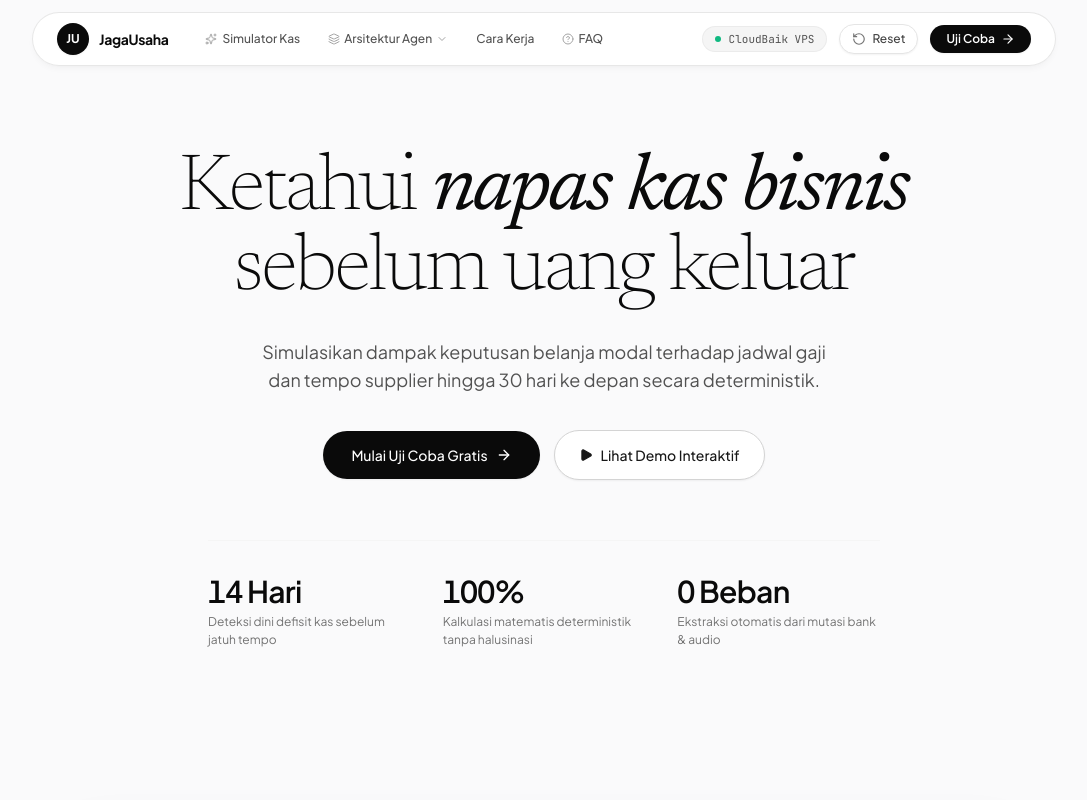
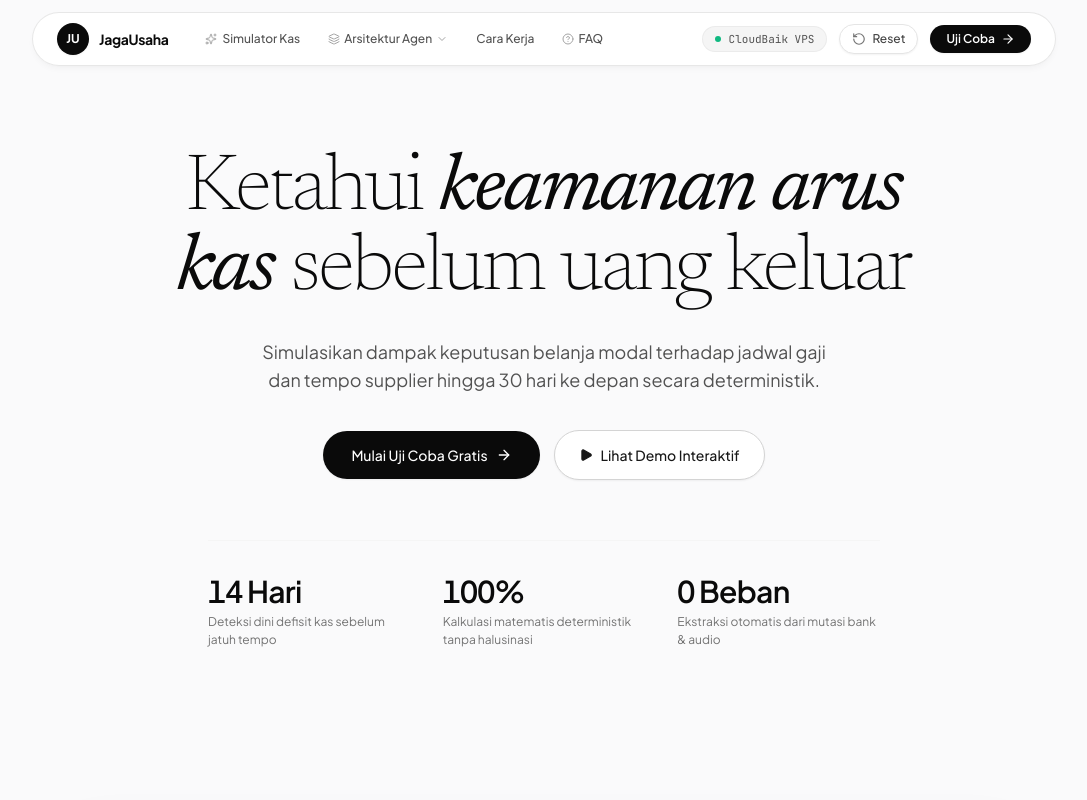
Before and after one commit to dimasdekka/jagausaha, a React (Vite) app in the folder frontend/: page / in a window 1280 px wide. Shown: the top 800 px of the page, without its empty margins (96-1183 px from the left). Built offline with nearby package versions, Linux system fonts and the light colour scheme; no server answers.

Commit message:
fix(copy): replace 'napas kas bisnis' with formal 'keamanan arus kas' in hero and CTA

```diff
--- a/frontend/src/components/FinalCTA.tsx
+++ b/frontend/src/components/FinalCTA.tsx
@@ -10,7 +10,7 @@ export const FinalCTA: React.FC<FinalCTAProps> = ({ onStart }) => {
     <section className="py-24 sm:py-36 bg-neutral-50/60 border-t border-neutral-100">
       <div className="max-w-4xl mx-auto px-4 sm:px-6 text-center space-y-7">
         <h2 className="font-serif font-extralight text-4xl sm:text-6xl lg:text-7xl tracking-[-0.03em] text-neutral-950 max-w-2xl mx-auto leading-[1.08] text-balance">
-          Jaga napas kas bisnis Anda mulai hari ini
+          Lindungi ketahanan arus kas usaha Anda mulai hari ini
         </h2>
 
         <p className="text-base sm:text-lg text-neutral-600 max-w-xl mx-auto leading-relaxed font-normal text-balance">
--- a/frontend/src/components/HeroSection.tsx
+++ b/frontend/src/components/HeroSection.tsx
@@ -11,7 +11,7 @@ export const HeroSection: React.FC<HeroSectionProps> = ({ onScrollToDemo }) => {
       <div className="max-w-4xl mx-auto px-4 sm:px-6 text-center space-y-7">
         {/* Headline */}
         <h1 className="font-serif font-extralight text-5xl sm:text-7xl lg:text-[80px] leading-[1.04] tracking-[-0.03em] text-neutral-950 max-w-3xl mx-auto text-balance">
-          Ketahui <span className="italic font-normal">napas kas bisnis</span> sebelum uang keluar
+          Ketahui <span className="italic font-normal">keamanan arus kas</span> sebelum uang keluar
         </h1>
 
         {/* Subtitle */}
```
